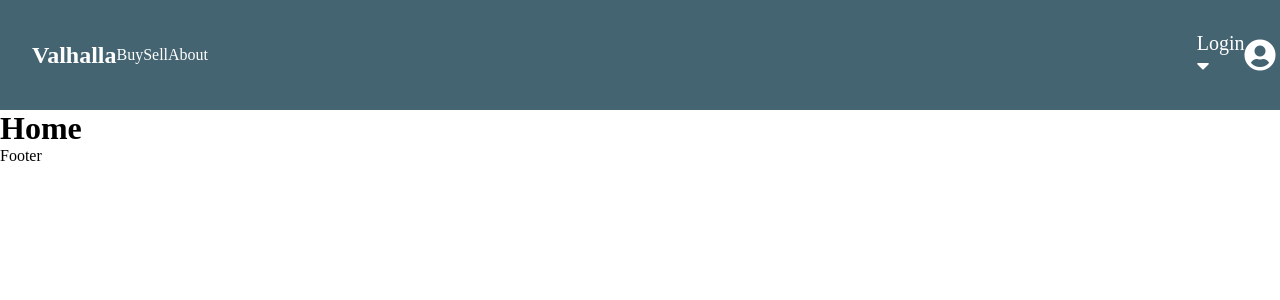
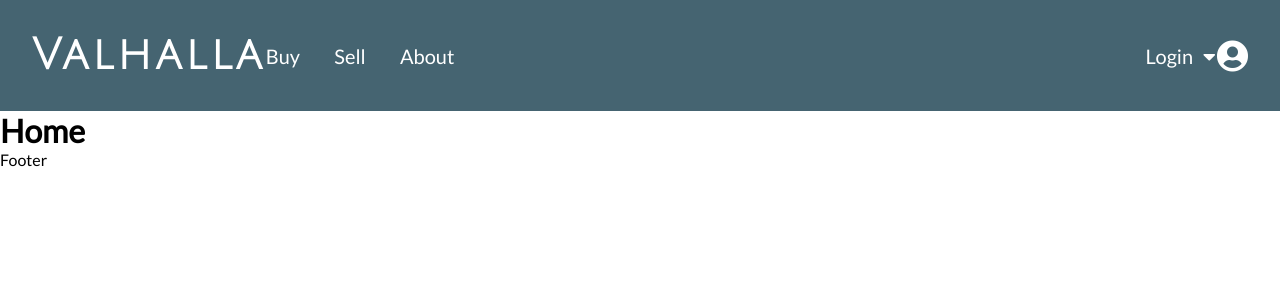
Before and after one commit to Benjamin-Kuzava/valhalla, a React (Create React App) app in the folder client/: page / in a window 1280 px wide. Shown: the top 300 px of the page. Built offline with nearby package versions, Linux system fonts and the light colour scheme.

Commit message:
Added Fonts to index.html Added style to Nav bar elements

```diff
--- a/client/public/index.html
+++ b/client/public/index.html
@@ -16,6 +16,8 @@
       integrity="sha384-vSIIfh2YWi9wW0r9iZe7RJPrKwp6bG+s9QZMoITbCckVJqGCCRhc+ccxNcdpHuYu"
       crossorigin="anonymous"
     />
+    <link rel="preconnect" href="https://fonts.gstatic.com">
+<link href="https://fonts.googleapis.com/css2?family=Julius+Sans+One&family=Lato&display=swap" rel="stylesheet">
     <link rel="manifest" href="%PUBLIC_URL%/manifest.json" />
     <title>Valhalla</title>
   </head>
--- a/client/src/App.css
+++ b/client/src/App.css
@@ -11,3 +11,7 @@
   padding: 0;
   box-sizing: border-box;
 }
+
+body {
+  font-family: "lato", sans-serif;
+}
--- a/client/src/components/shared/Nav/Nav.css
+++ b/client/src/components/shared/Nav/Nav.css
@@ -12,23 +12,43 @@
 
 .logo-info {
   display: flex;
-  align-items: center;
+    align-items: center;
+    justify-content: space-between;
+    width: 33vw;
 }
-
 .navbar a {
   text-decoration: none;
   color: white;
   cursor: pointer;
+  font-size: 1.25rem;
+
 }
+.info-links {
+  display: flex;
+  justify-content: space-between;
+  width: 15vw;
+}
+
+.title {
+  font-family: 'Julius Sans One', sans-serif;
+  font-size: 2.7rem;
+  letter-spacing: .1em;
+}
+
+
 
 .login {
   display: flex;
   align-items: center;
   justify-content: space-between;
-  width: 4vw;
+  width: 8vw;
   font-size: 1.25rem;
 }
 
 .fa-user-circle {
   font-size: 2rem;
 }
+
+.fa-caret-down {
+margin-left: 10px;
+}
--- a/client/src/components/shared/Nav/Nav.jsx
+++ b/client/src/components/shared/Nav/Nav.jsx
@@ -31,9 +31,11 @@ const Nav = (props) => {
     <nav className="navbar">
       <div className="logo-info">
         <NavLink to="/">
-          <h1>Valhalla</h1>
+          <h1 className="title">Valhalla</h1>
         </NavLink>
-        {staticOptions}
+        <div className="info-links">
+          {staticOptions}
+          </div>
       </div>
       <div className="login">
         <div>
```
Also changed, not shown: 1 other file (tests, documents, lock files or other folders).
